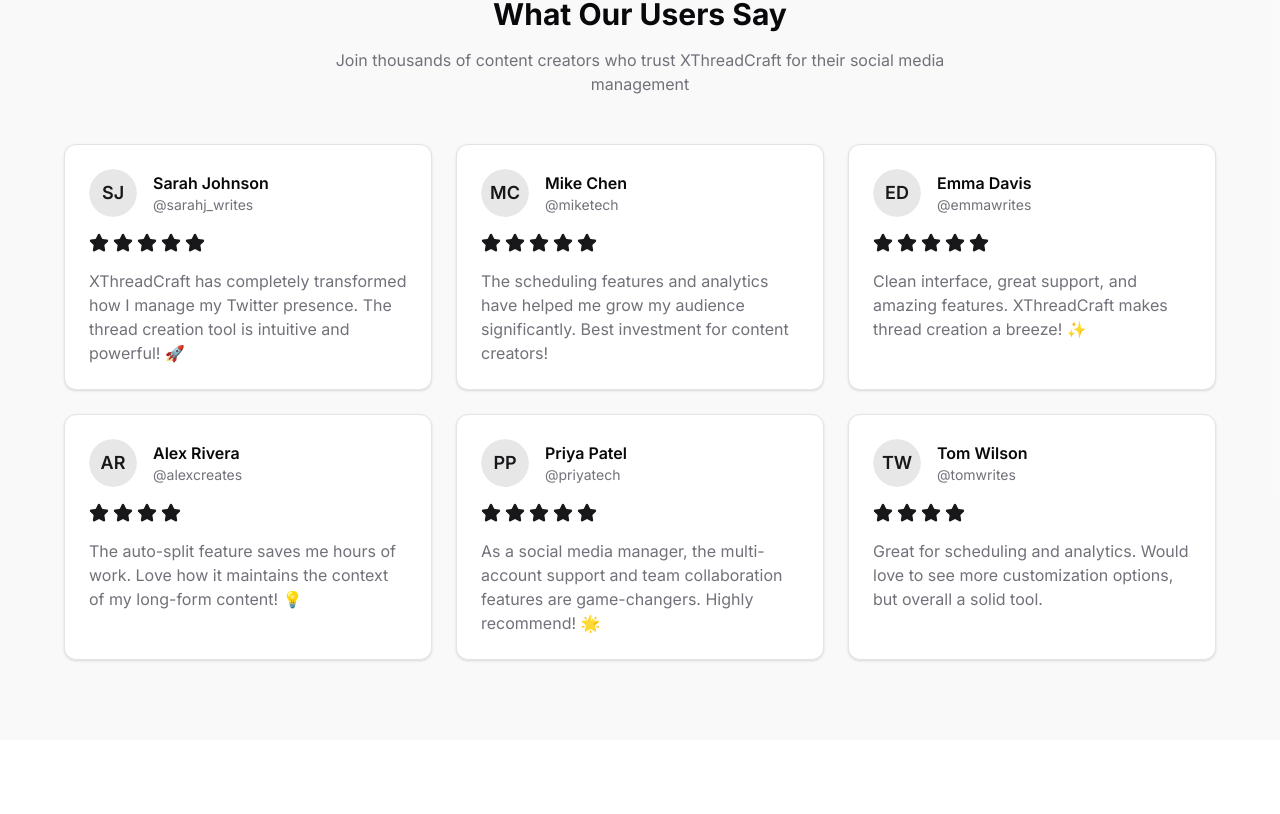
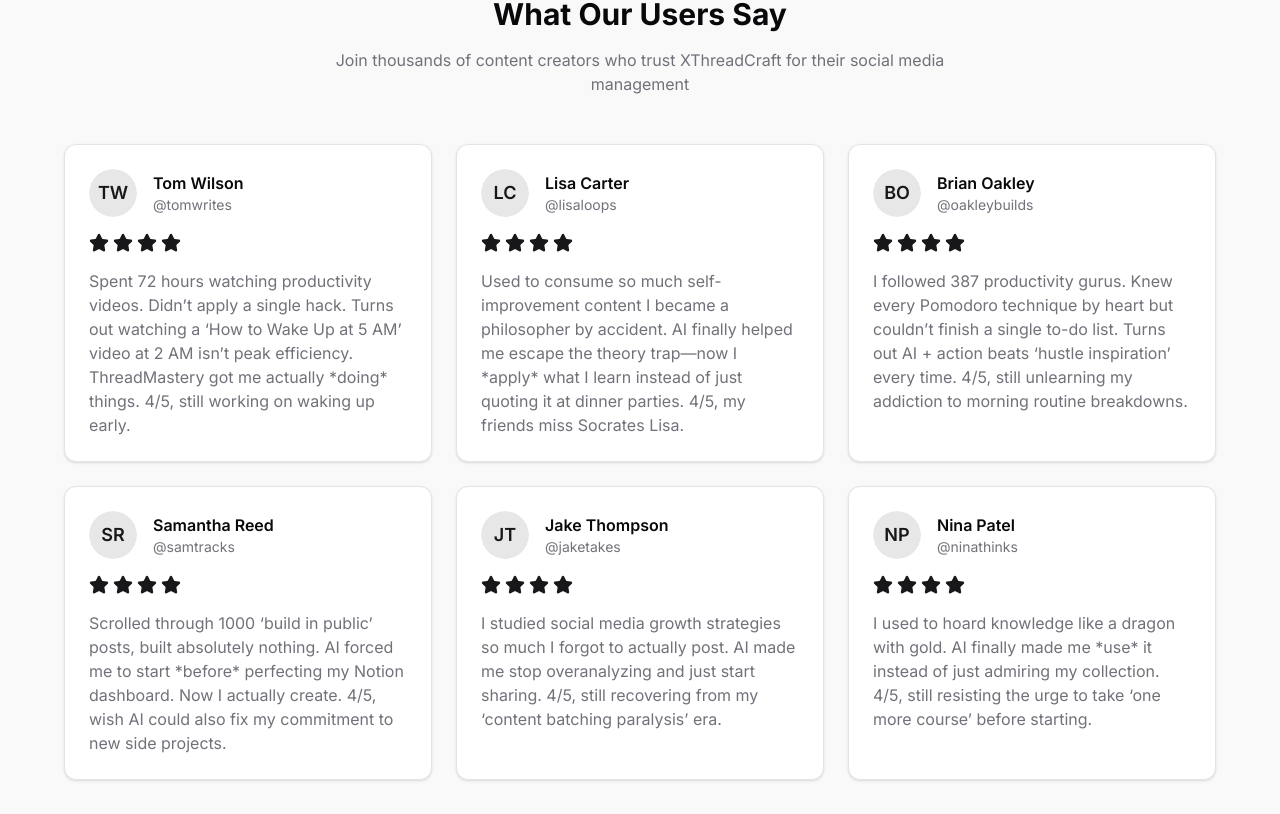
Before and after one commit to Akash01010101/sparklog-twitter, a Next.js app: page / in a window 1280 px wide. Shown: the part 2046-2860 px from the top of the page. Built offline with nearby package versions, Linux system fonts and the light colour scheme.

Commit message:
improved reviews

```diff
--- a/app/api/verify-turnstile/route.ts
+++ b/app/api/verify-turnstile/route.ts
@@ -3,7 +3,7 @@
 import { authOptions } from '@/lib/auth';
 import { supabase } from '@/lib/supabase';
 
-const TURNSTILE_SECRET_KEY = process.env.TURNSTILE_SECRET_KEY || '0x4AAAAAAA_WkUL7To9yOrlvTZJPqkVXBfY';
+const TURNSTILE_SECRET_KEY = process.env.TURNSTILE_SECRET_KEY || '0x4AAAAAABAEkEqs5gzr-S6G_BbWYnMBSNA';
 const TURNSTILE_VERIFY_URL = 'https://challenges.cloudflare.com/turnstile/v0/siteverify';
 
 export async function POST(request: Request) {
--- a/app/components/customer-reviews.tsx
+++ b/app/components/customer-reviews.tsx
@@ -7,48 +7,50 @@
 
 const reviews = [
   {
-    name: 'Sarah Johnson',
-    handle: '@sarahj_writes',
-    avatar: 'SJ',
-    content: 'XThreadCraft has completely transformed how I manage my Twitter presence. The thread creation tool is intuitive and powerful! 🚀',
-    rating: 5
+      "name": "Tom Wilson",
+      "handle": "@tomwrites",
+      "avatar": "TW",
+      "content": "Spent 72 hours watching productivity videos. Didn’t apply a single hack. Turns out watching a ‘How to Wake Up at 5 AM’ video at 2 AM isn’t peak efficiency. ThreadMastery got me actually *doing* things. 4/5, still working on waking up early.",
+      "rating": 4
   },
   {
-    name: 'Mike Chen',
-    handle: '@miketech',
-    avatar: 'MC',
-    content: 'The scheduling features and analytics have helped me grow my audience significantly. Best investment for content creators!',
-    rating: 5
+      "name": "Lisa Carter",
+      "handle": "@lisaloops",
+      "avatar": "LC",
+      "content": "Used to consume so much self-improvement content I became a philosopher by accident. AI finally helped me escape the theory trap—now I *apply* what I learn instead of just quoting it at dinner parties. 4/5, my friends miss Socrates Lisa.",
+      "rating": 4
   },
   {
-    name: 'Emma Davis',
-    handle: '@emmawrites',
-    avatar: 'ED',
-    content: 'Clean interface, great support, and amazing features. XThreadCraft makes thread creation a breeze! ✨',
-    rating: 5
+      "name": "Brian Oakley",
+      "handle": "@oakleybuilds",
+      "avatar": "BO",
+      "content": "I followed 387 productivity gurus. Knew every Pomodoro technique by heart but couldn’t finish a single to-do list. Turns out AI + action beats ‘hustle inspiration’ every time. 4/5, still unlearning my addiction to morning routine breakdowns.",
+      "rating": 4
   },
   {
-    name: 'Alex Rivera',
-    handle: '@alexcreates',
-    avatar: 'AR',
-    content: 'The auto-split feature saves me hours of work. Love how it maintains the context of my long-form content! 💡',
-    rating: 4
+      "name": "Samantha Reed",
+      "handle": "@samtracks",
+      "avatar": "SR",
+      "content": "Scrolled through 1000 ‘build in public’ posts, built absolutely nothing. AI forced me to start *before* perfecting my Notion dashboard. Now I actually create. 4/5, wish AI could also fix my commitment to new side projects.",
+      "rating": 4
   },
   {
-    name: 'Priya Patel',
-    handle: '@priyatech',
-    avatar: 'PP',
-    content: 'As a social media manager, the multi-account support and team collaboration features are game-changers. Highly recommend! 🌟',
-    rating: 5
+      "name": "Jake Thompson",
+      "handle": "@jaketakes",
+      "avatar": "JT",
+      "content": "I studied social media growth strategies so much I forgot to actually post. AI made me stop overanalyzing and just start sharing. 4/5, still recovering from my ‘content batching paralysis’ era.",
+      "rating": 4
   },
   {
-    name: 'Tom Wilson',
-    handle: '@tomwrites',
-    avatar: 'TW',
-    content: 'Great for scheduling and analytics. Would love to see more customization options, but overall a solid tool.',
-    rating: 4
+      "name": "Nina Patel",
+      "handle": "@ninathinks",
+      "avatar": "NP",
+      "content": "I used to hoard knowledge like a dragon with gold. AI finally made me *use* it instead of just admiring my collection. 4/5, still resisting the urge to take ‘one more course’ before starting.",
+      "rating": 4
   }
 ];
+
+
 
 export function CustomerReviews() {
   return (
--- a/app/thread/page.tsx
+++ b/app/thread/page.tsx
@@ -67,7 +67,7 @@
 
   return (
     <div className="min-h-screen bg-muted dark:bg-background">
-      <Header />
+
       <div className="w-full max-w-4xl mx-auto mb-6 p-4">
         <TurnstileWrapper>
           <iframe
--- a/app/thread/thread-preview.tsx
+++ b/app/thread/thread-preview.tsx
@@ -79,23 +79,24 @@
               <button
                 onClick={() => handleMoveTweet(index, "up")}
                 disabled={index === 0}
-                  className="p-2 bg-primary/10 hover:bg-primary/20 rounded-md text-sm disabled:opacity-50"
+                className="p-2 bg-gray-800 text-white hover:bg-gray-600 rounded-md text-sm disabled:opacity-50"
               >
-                  ⬆️
+                ▲
               </button>
               <button
                 onClick={() => handleMoveTweet(index, "down")}
                 disabled={index === tweets.length - 1}
-                  className="p-2 bg-primary/10 hover:bg-primary/20 rounded-md text-sm disabled:opacity-50"
+                className="p-2 bg-gray-800 text-white hover:bg-gray-600 rounded-md text-sm disabled:opacity-50"
               >
-                  ⬇️
+                ▼
               </button>
               <button
                 onClick={() => handleDeleteTweet(index)}
-                  className="p-2 bg-red-500 hover:bg-red-600 text-white rounded-md text-sm"
+                className="p-2 bg-red-700 text-white hover:bg-red-500 rounded-md text-sm"
               >
-                  ❌
+                ✖
               </button>
+
               </div>
 
               {/* Image Preview */}
--- a/app/thread/turnstile-wrapper.tsx
+++ b/app/thread/turnstile-wrapper.tsx
@@ -68,7 +68,7 @@
             <h2 className="text-2xl font-bold mb-4">Please Verify to Access Chat</h2>
             <div className="flex justify-center">
               <Turnstile
-                siteKey={process.env.NEXT_PUBLIC_TURNSTILE_SITE_KEY || '0x4AAAAAAA_WkYZeQTcD3R3z'}
+                siteKey={process.env.NEXT_PUBLIC_TURNSTILE_SITE_KEY || '0x4AAAAAABAEkEFDDIn7oklG'}
                 onSuccess={handleSuccess}
                 onError={() => {
                   setShowError(true);
```
Lines whose indentation alone changed are shown as unchanged.
